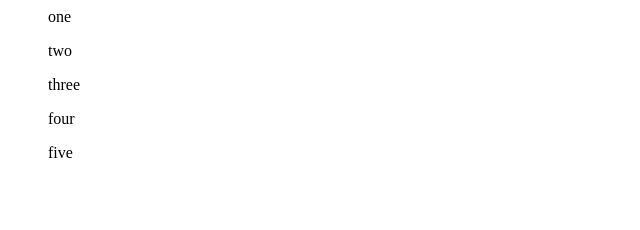
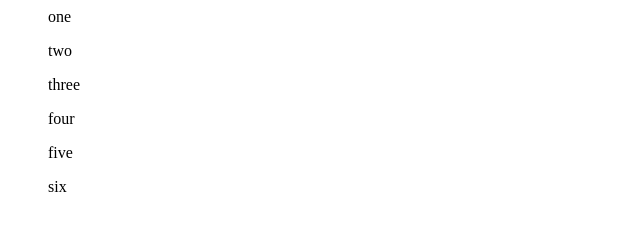
Before and after one commit to faisal01mahmood1/arham, a plain HTML site: page index.htm in a window 1280 px wide. Shown: the full height of the page, 0-640 px from the left. Drawn offline with Linux system fonts and the light colour scheme.

Commit message:
one ul added

```diff
--- a/index.htm
+++ b/index.htm
@@ -3,3 +3,4 @@
 <ul>three</ul>
 <ul>four</ul>
 <ul>five</ul>
+<ul>six</ul>
```
